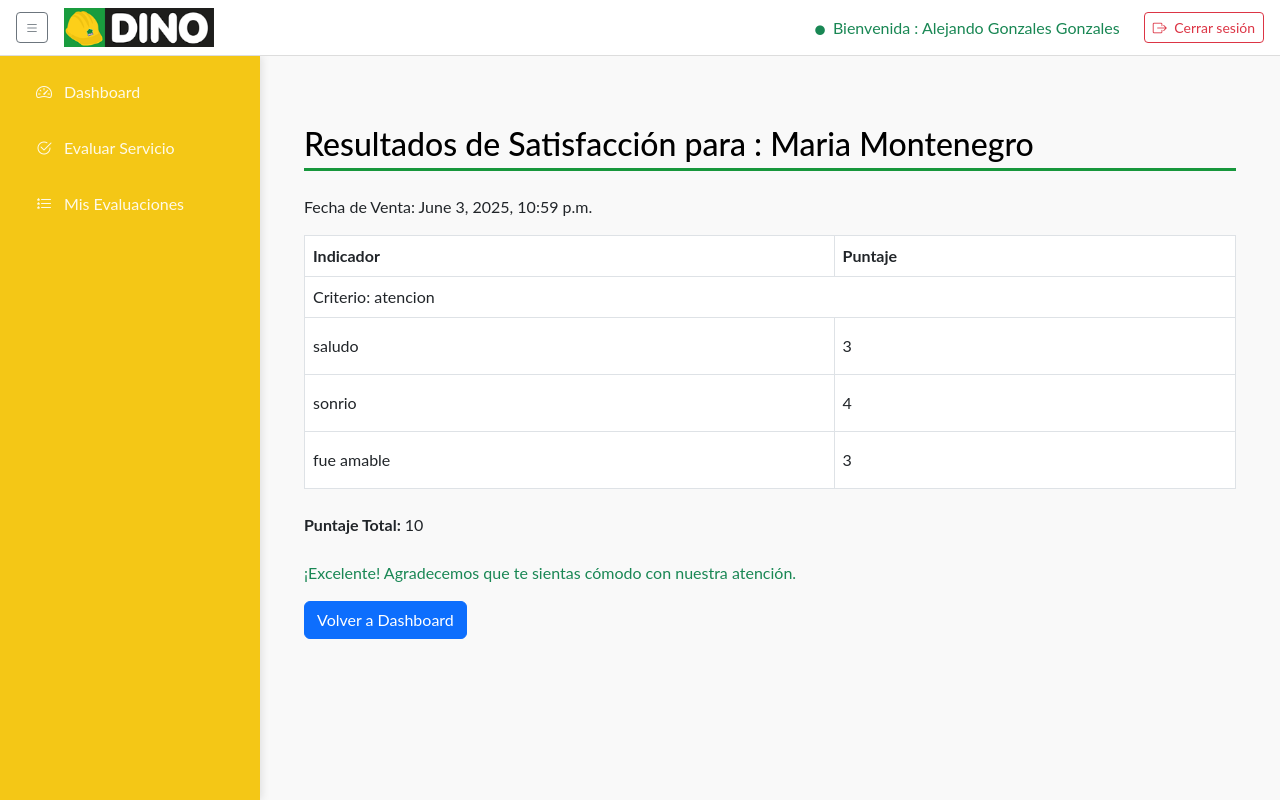
After one commit to alexandersuclupe/Proyecto_Dino_ver2, a Django app: page /cliente/reporte_venta/3/ in a window 1280 px wide. The commit adds this page. Run offline with Django 5.2, Linux system fonts and the light colour scheme; a user stored in the database is signed in; data comes from the database, SQL or seed files in the repository; both versions use the stored data as it was after the commit; some libraries are stand-ins or nearby versions.

Commit message:
reporteClienteVenta

```diff
--- a/core/views.py
+++ b/core/views.py
@@ -282,63 +282,39 @@ def evaluar_venta(request, evaluacion_id):
         'trabajador': trabajador,
         'cliente':    cliente,
     })
+# reporte ######################33
 
-# @login_required
-# def editar_evaluacion_trabajador(request, evaluacion_id):
-#     evaluacion = get_object_or_404(EvaluacionTrabajador, id=evaluacion_id)
-#     usuario_evaluado = evaluacion.evaluado  # Este es un objeto Usuario
+@login_required
+def reporte_evaluacion_venta(request, evaluacion_id):
+    evaluacion = get_object_or_404(EvaluacionVenta, id=evaluacion_id)
+    usuario_evaluado = evaluacion.trabajador  # Este es un objeto Trabajador
 
-#     # Obtener el puesto desde el perfil Trabajador vinculado al Usuario
-#     try:
-#         perfil = usuario_evaluado.trabajador
-#         puesto_evaluado = perfil.puesto
-#     except (Trabajador.DoesNotExist, AttributeError):
-#         puesto_evaluado = None
+    # Filtrar el criterio específico de "Atención"
+    criterios = Criterio.objects.filter(nombre="atencion")
 
-#     # Filtrar criterios asociados a ese puesto
-#     criterios = Criterio.objects.filter(puestos=puesto_evaluado) if puesto_evaluado else Criterio.objects.none()
+    # Obtener los indicadores de esos criterios
+    indicadores = Indicador.objects.filter(criterio__in=criterios)
 
-#     # Obtener los indicadores de esos criterios
-#     indicadores = Indicador.objects.filter(criterio__in=criterios)
+    # Obtener las respuestas de la evaluación de los indicadores
+    respuestas_actuales = RespuestaEvaluacionVenta.objects.filter(
+        evaluacion=evaluacion, indicador__in=indicadores)
 
-#     # Precargar respuestas previas
-#     respuestas_actuales = {
-#         r.indicador_id: r.puntaje
-#         for r in evaluacion.respuestas.all()
-#     }
+    # Crear un diccionario con las respuestas para pasarlo a la plantilla
+    respuestas_dict = {
+        respuesta.indicador.id: respuesta.puntaje for respuesta in respuestas_actuales
+    }
 
-#     # Crear un diccionario con los puntajes actuales para cada indicador
-#     initial_data = {
-#         f'indicador_{ind.id}': respuestas_actuales.get(ind.id, 0)  # Usamos el valor por defecto 0 si no hay respuesta
-#         for ind in indicadores
-#     }
+    # Calcular el puntaje total (sumando las respuestas)
+    puntaje_total = sum(respuestas_dict.values())
 
-#     if request.method == 'POST':
-#         form = EvaluacionTrabajadorForm(request.POST, indicadores=indicadores)
-#         if form.is_valid():
-#             # Guardar las respuestas seleccionadas
-#             for indicador in indicadores:
-#                 puntaje = int(form.cleaned_data.get(f'indicador_{indicador.id}', 0))
-#                 RespuestaEvaluacionTrabajador.objects.update_or_create(
-#                     evaluacion=evaluacion,
-#                     indicador=indicador,
-#                     defaults={'puntaje': puntaje}
-#                 )
-#             evaluacion.estado = 'COMPLETADA'
-#             evaluacion.save()
-#             return redirect('admin_dashboard')  # Ajusta esto a tu URL deseada
-#     else:
-#         form = EvaluacionTrabajadorForm(indicadores=indicadores, initial=initial_data)
-
-#     return render(request, 'evaluacion_trabajador_form.html', {
-#         'form': form,
-#         'evaluacion': evaluacion,
-#         'evaluado': usuario_evaluado,
-#         'criterios': criterios,
-#         'puesto': puesto_evaluado,
-#         'initial_data': initial_data,  # Pasamos el diccionario con los puntajes iniciales
-#     })
-
+    # Retornar el reporte
+    return render(request, 'cliente/cliente_reporte_venta.html', {
+        'evaluacion': evaluacion,
+        'evaluado': usuario_evaluado,
+        'criterios': criterios,
+        'respuestas': respuestas_dict,  # Pasar las respuestas a la plantilla
+        'puntaje_total': puntaje_total,  # Pasar el puntaje total a la plantilla
+    })
 
 @login_required
 def editar_evaluacion_trabajador(request, evaluacion_id):
@@ -420,13 +396,15 @@ def reporte_evaluacion(request, evaluacion_id):
         puesto_evaluado = None
 
     # Filtrar criterios asociados a ese puesto
-    criterios = Criterio.objects.filter(puestos=puesto_evaluado) if puesto_evaluado else Criterio.objects.none()
+    criterios = Criterio.objects.filter(
+        puestos=puesto_evaluado) if puesto_evaluado else Criterio.objects.none()
 
     # Obtener los indicadores de esos criterios
     indicadores = Indicador.objects.filter(criterio__in=criterios)
 
     # Obtener las respuestas de la evaluación de los indicadores
-    respuestas_actuales = RespuestaEvaluacionTrabajador.objects.filter(evaluacion=evaluacion)
+    respuestas_actuales = RespuestaEvaluacionTrabajador.objects.filter(
+        evaluacion=evaluacion)
 
     # Crear un diccionario con las respuestas para pasarlo a la plantilla
     respuestas_dict = {
@@ -957,7 +935,8 @@ def historial_evaluaciones(request):
     nombre_puesto = (puesto_usuario.nombre.lower() if puesto_usuario else '')
 
     es_gerente = nombre_puesto == 'gerente'
-    ver_solo_propias = nombre_puesto in ['supervisor', 'cajero', 'almacen', 'vendedor']
+    ver_solo_propias = nombre_puesto in [
+        'supervisor', 'cajero', 'almacen', 'vendedor']
 
     evaluaciones = []
 
@@ -966,18 +945,18 @@ def historial_evaluaciones(request):
     if ver_solo_propias:
         auto_qs = auto_qs.filter(trabajador=user)
     if tipo_filtro in ['todas', 'AUTO']:
-     for auto in auto_qs:
-        if busqueda in str(auto.trabajador).lower():
-            evaluaciones.append({
-                'id': auto.id,
-                'evaluado': auto.trabajador,
-                'evaluador': auto.trabajador,
-                'fecha': auto.fecha,
-                'tipo': 'AUTO',
-                'get_tipo_display': TIPO_CHOICES['AUTO'],
-                'puntaje': auto.puntaje_total,
-                'estado': 'Completada',
-            })
+        for auto in auto_qs:
+            if busqueda in str(auto.trabajador).lower():
+                evaluaciones.append({
+                    'id': auto.id,
+                    'evaluado': auto.trabajador,
+                    'evaluador': auto.trabajador,
+                    'fecha': auto.fecha,
+                    'tipo': 'AUTO',
+                    'get_tipo_display': TIPO_CHOICES['AUTO'],
+                    'puntaje': auto.puntaje_total,
+                    'estado': 'Completada',
+                })
 
     # EVALUACIONES TRABAJADOR
     et_qs = EvaluacionTrabajador.objects.select_related('evaluador', 'evaluado') \
@@ -1028,6 +1007,7 @@ def historial_evaluaciones(request):
         'TipoEvaluacion': TipoEvaluacion  # para el <select> del filtro
     }
     return render(request, 'historial.html', context)
+
 
 def exportar_evaluaciones_excel(request):
     user = request.user
@@ -1206,6 +1186,7 @@ def lista_autoevaluaciones(request):
         'ahora': ahora,
     })
 
+
 def ver_autoevaluacion(request, pk):
     evaluacion = get_object_or_404(
         AutoevaluacionTrabajador, pk=pk, trabajador=request.user)
--- /dev/null
+++ b/templates/cliente/cliente_reporte_venta.html
@@ -0,0 +1,59 @@
+{% extends "base/base_cliente.html" %}
+{% load static %}
+
+{% block title %}Reporte de Venta{% endblock %}
+
+{% block content %}
+<div class="container mt-5">
+    <h2>Resultados de Satisfacción para : {{ evaluacion.trabajador.user.get_full_name }}</h2>
+    <p>Fecha de Venta: {{ evaluacion.fecha }}</p>
+
+    <table class="table table-bordered">
+        <thead>
+            <tr>
+                <th>Indicador</th>
+                <th>Puntaje</th>
+            </tr>
+        </thead>
+        <tbody>
+            {% for criterio in criterios %}
+                <tr>
+                    <td colspan="2" class="font-semibold bg-gray-200">Criterio: {{ criterio.nombre }}</td>
+                </tr>
+                {% for indicador in criterio.indicadores.all %}
+                    <tr>
+                        <td class="border-b px-6 py-3">{{ indicador.nombre }}</td>
+                        <td class="border-b px-6 py-3">
+                            {# Buscar el puntaje del indicador en las respuestas_dict #}
+                            {% for id, puntaje in respuestas.items %}
+                                {% if id == indicador.id %}
+                                    {{ puntaje }}
+                                {% endif %}
+                            {% endfor %}
+                        </td>
+                    </tr>
+                {% endfor %}
+            {% endfor %}
+        </tbody>
+    </table>
+
+    <div class="mt-4">
+        <strong>Puntaje Total: </strong>{{ puntaje_total }}
+    </div>
+
+    {# Mostrar mensaje según el puntaje total #}
+    <div class="mt-4">
+        {% if puntaje_total < 10 %}
+            <p class="text-danger">
+                Lo sentimos por la mala experiencia, prometemos trabajar más en ello.
+            </p>
+        {% else %}
+            <p class="text-success">
+                ¡Excelente! Agradecemos que te sientas cómodo con nuestra atención.
+            </p>
+        {% endif %}
+    </div>
+
+    <a href="{% url 'cliente_panel' %}" class="btn btn-primary">Volver a Dashboard</a>
+</div>
+{% endblock %}
--- a/ventas/urls.py
+++ b/ventas/urls.py
@@ -53,6 +53,10 @@ urlpatterns = [
     path('autoevaluacion/ver/<int:pk>/', views.ver_autoevaluacion, name='ver_autoevaluacion'),
     path('cliente/dashboard/', views.cliente_dashboard, name='cliente_panel'),
 
+    path('cliente/reporte_venta/<int:evaluacion_id>/',
+         views.reporte_evaluacion_venta,
+         name='reporte_evaluacion_venta'),
+
     #path('evaluar_cliente/<int:venta_id>/', views.evaluar_venta, name='evaluar_venta'),
 
     path('evaluar_cliente/<int:evaluacion_id>/', views.evaluar_venta, name='evaluar_venta'),
```
Also changed, not shown: templates/cliente_panel.html (+10 -4 lines), db.sqlite3.
